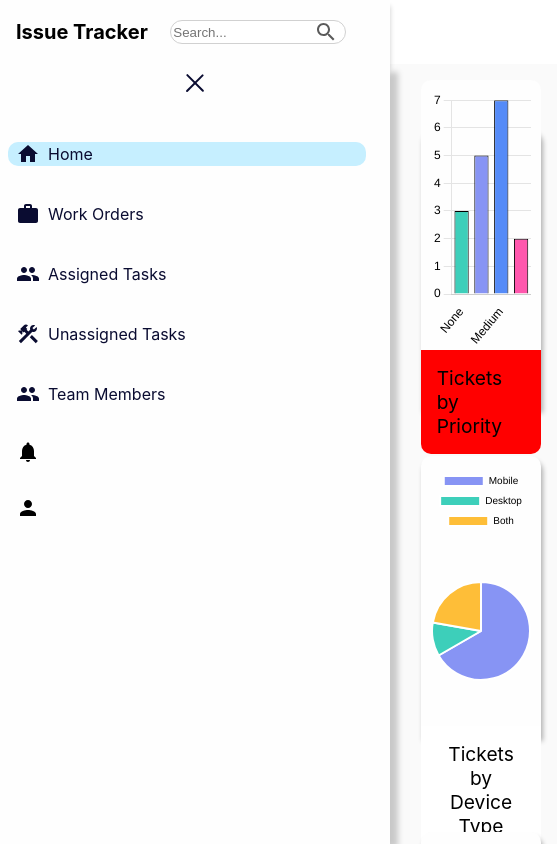
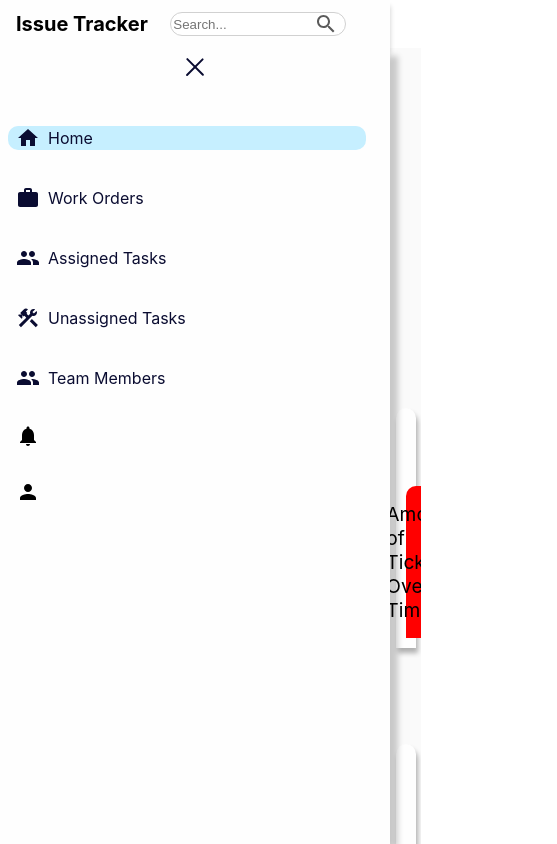
Before and after one commit to Theoryofrelativity1915/ProjectFlow, a React (Create React App) app in the folder frontend/: page / in a window 390 px wide. Shown: the top 844 px of the page, 557 px wide, since content can reach past the window. Built offline with nearby package versions, Linux system fonts and the light colour scheme.

Commit message:
Working on responsivity

```diff
--- a/frontend/src/css/app.css
+++ b/frontend/src/css/app.css
@@ -6,6 +6,6 @@
 .main{
     display: flex;
     position: relative;
-    height: calc(100% - 4rem);
+    height: calc(100% - 3rem);
     width: 100%;
 }
--- a/frontend/src/css/header.css
+++ b/frontend/src/css/header.css
@@ -1,7 +1,7 @@
 .navigation-bar{
     display: flex;
     justify-content: space-between;
-    height: 4rem;
+    height: 3rem;
     align-items: center;
     box-shadow: 0px 6px 5px rgba(0, 0, 0, 0.2);
     background-color: var(--background-color);
--- a/frontend/src/css/home.css
+++ b/frontend/src/css/home.css
@@ -2,19 +2,21 @@
     display: flex;
     flex-direction: column;
     width: 100%;
-    padding-left: 4%;
-    padding-top: 4%;
+    padding: 4%;
+    height: 100%;
+    overflow: hidden;
     background-color: #fafafa;
     z-index: -1;
     color: black;
     --card-background: rgba(107, 107, 107, 0.229);
 }
 .one-three{
+    height: 45%;
     display: flex;
     flex-wrap: wrap;
     position: relative;
     gap: 3rem;
-    margin-bottom: 6rem;
+    margin-bottom: 3rem;
 }
 .four-five{
     display: flex;
@@ -24,18 +26,28 @@
     align-items: center;
 }
 
-.one{
+.one,
+.two,
+.three,
+.five{
     display: flex;
     position: relative;
     flex-direction: column;
-    padding: 10px;
     width: 30%;
-    height: 280px;
+    height: 100%;
     border-radius: 10px 10px 0 0;
-    box-shadow: 2px calc(5px + 3rem) 5px rgba(0, 0, 0, 0.3);
+    /* box-shadow: 2px calc(5px + 3rem) 5px rgba(0, 0, 0, 0.3); */
     background-color: var(--background-color);
     align-items: center;
+    overflow: hidden;
 }
+
+.chart{
+    width: 100%;
+    height: 100%;
+    padding: 10px 10px 0 10px;
+}
+
 
 section{
     display: flex;
@@ -44,12 +56,12 @@ section{
     width: calc(100% + 20px);
     font-size: larger;
     padding: 1rem;
-    border-radius: 0 0 10px 10px;
+    border-radius: 10px 10px 0 0;
 }
 
 
 /* .one::after, */
-.two::after,
+/* .two::after,
 .three::after,
 .four::after,
 .five::after{
@@ -62,11 +74,11 @@ section{
     font-size: larger;
     border-radius: 0 0 10px 10px;
     background-color: white;
-}
+} */
 /* .one::after{
     content: "Tickets by Priority";
 } */
-.two::after{
+/* .two::after{
     content: "Tickets by Device Type";
 }
 .three::after{
@@ -77,16 +89,16 @@ section{
 }
 .five::after{
     content: "Tickets Completed Each Quarter";
-}
+} */
 
-.two{
+/* .two{
     display: flex;
     flex-direction: column;
     position: relative;
     border-radius: 10px 10px 0 0;
     padding: 10px;
     width: 30%;
-    height: 280px;
+    height: 240px;
     box-shadow: 2px 5px 5px rgba(0, 0, 0, 0.3);
     background-color: var(--background-color);
 }
@@ -99,10 +111,10 @@ section{
     border-radius: 10px 10px 0 0;
     padding: 10px;
     width: 30%;
-    height: 280px;
+    height: 240px;
     box-shadow: 2px 5px 5px rgba(0, 0, 0, 0.3);
     background-color: var(--background-color);
-}
+} */
 
 .four{
     display: flex;
@@ -111,7 +123,7 @@ section{
     border-radius: 10px 10px 0 0;
     padding: 10px;
     width: 63%;
-    height: 280px;
+    height: 240px;
     box-shadow: 2px 5px 5px rgba(0, 0, 0, 0.3);
     background-color: var(--background-color);
 }
@@ -123,7 +135,7 @@ section{
     border-radius: 10px 10px 0 0;
     padding: 10px;
     width: 30%;
-    height: 280px;
+    height: 240px;
     box-shadow: 2px 5px 5px rgba(0, 0, 0, 0.3);
     transition: width 200ms ease-in-out;
     background-color: var(--background-color);
--- a/frontend/src/css/sidebar.css
+++ b/frontend/src/css/sidebar.css
@@ -14,8 +14,7 @@
 
 .sidebar{
     display: flex;
-    top: 0;
-    bottom: 0;
+    height: 100%;
     box-shadow: 10px 6px 6px -2px rgba(0, 0, 0, 0.2);
     background-color: var(--background-color);
 }
--- a/frontend/src/pages/Home.js
+++ b/frontend/src/pages/Home.js
@@ -56,22 +56,36 @@ function Home() {
     <div className='home'>
       <div className='one-three'>
         <div className='one'>
-          <Bar data={bar1Data} options={bar1Options}/>
+          <div className='chart' id='one3.0'>
+            <Bar data={bar1Data} options={bar1Options}/>
+          </div>
           <section>Tickets by Priority</section>
         </div>
         <div className='two'>
-          <Pie data={pieData} options={pieOptions}/>
+          <div className='chart' id='two'>
+            <Pie data={pieData} options={pieOptions}/>
+          </div>
+          <section>Tickets by Device Type</section>
         </div>
         <div className='three'>
-          <Bar data={bar2Data} options={bar2Options} className='bar'/>
+          <div className='chart' id='three'>
+            <Bar data={bar2Data} options={bar2Options} className='bar'/>
+          </div>
+          <section>Tickets by Status</section>
         </div>
       </div>
       <div className='four-five'>
         <div className='four'>
-          <Line data={lineData} options={lineOptions}/>
+          <div className='chart' id='four'>
+            <Line data={lineData} options={lineOptions}/>
+          </div>
+          <section>Amount of Tickets Over Time</section>
         </div>
         <div className='five'>
-          <Bar data={horizontalBarData} options={horizontalBarOptions}/>
+          <div className='chart' id='five'>
+            <Bar data={horizontalBarData} options={horizontalBarOptions}/>
+          </div>
+          <section>Tickets Completed Each Quarter</section>
         </div>
       </div>
     </div>
--- a/frontend/src/pages/data/barChartData.js
+++ b/frontend/src/pages/data/barChartData.js
@@ -16,7 +16,6 @@ const barChartData = {
 },
 
 options : {
-    responsive: true,
     maintainAspectRatio: false,
     plugins: {
       legend: {
```
